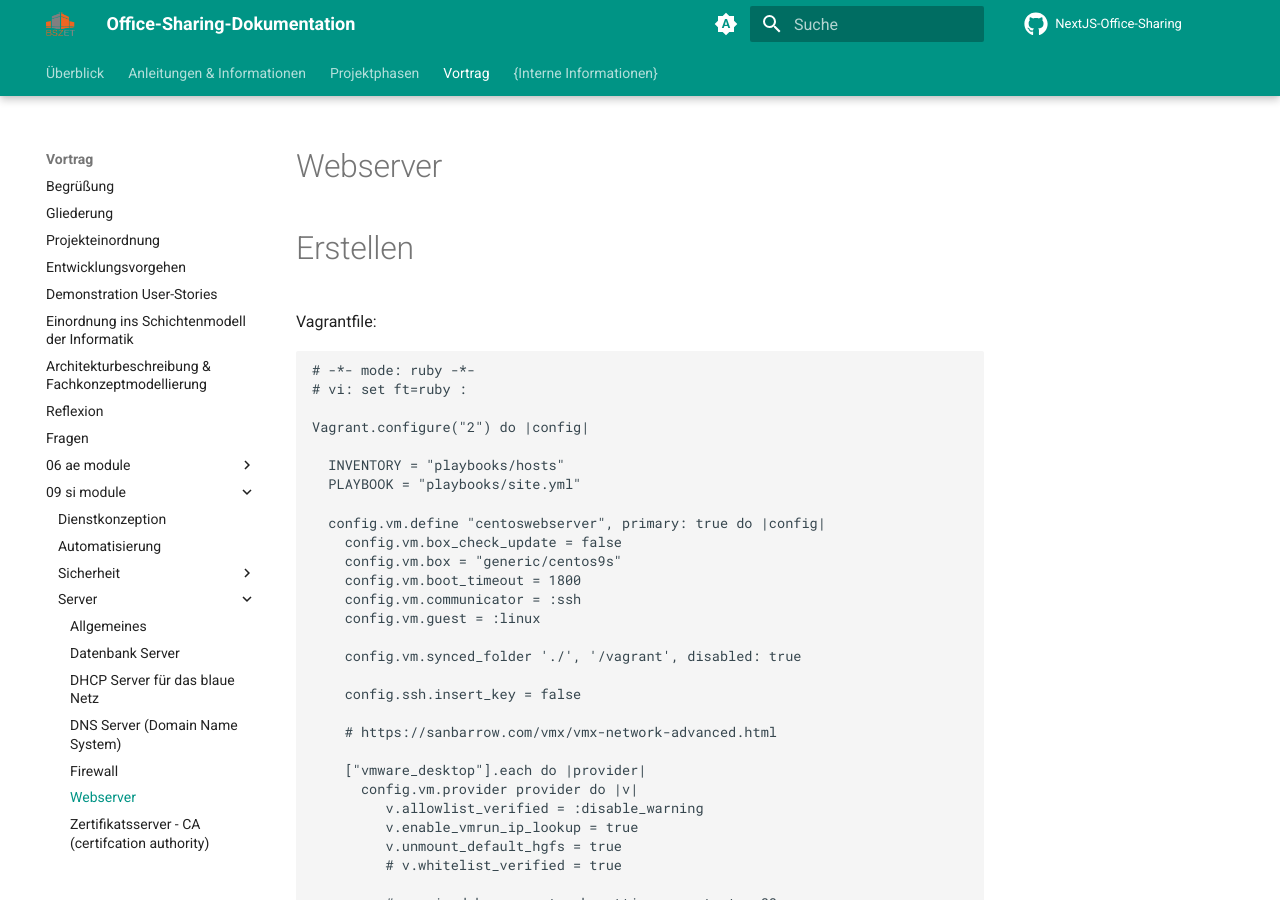
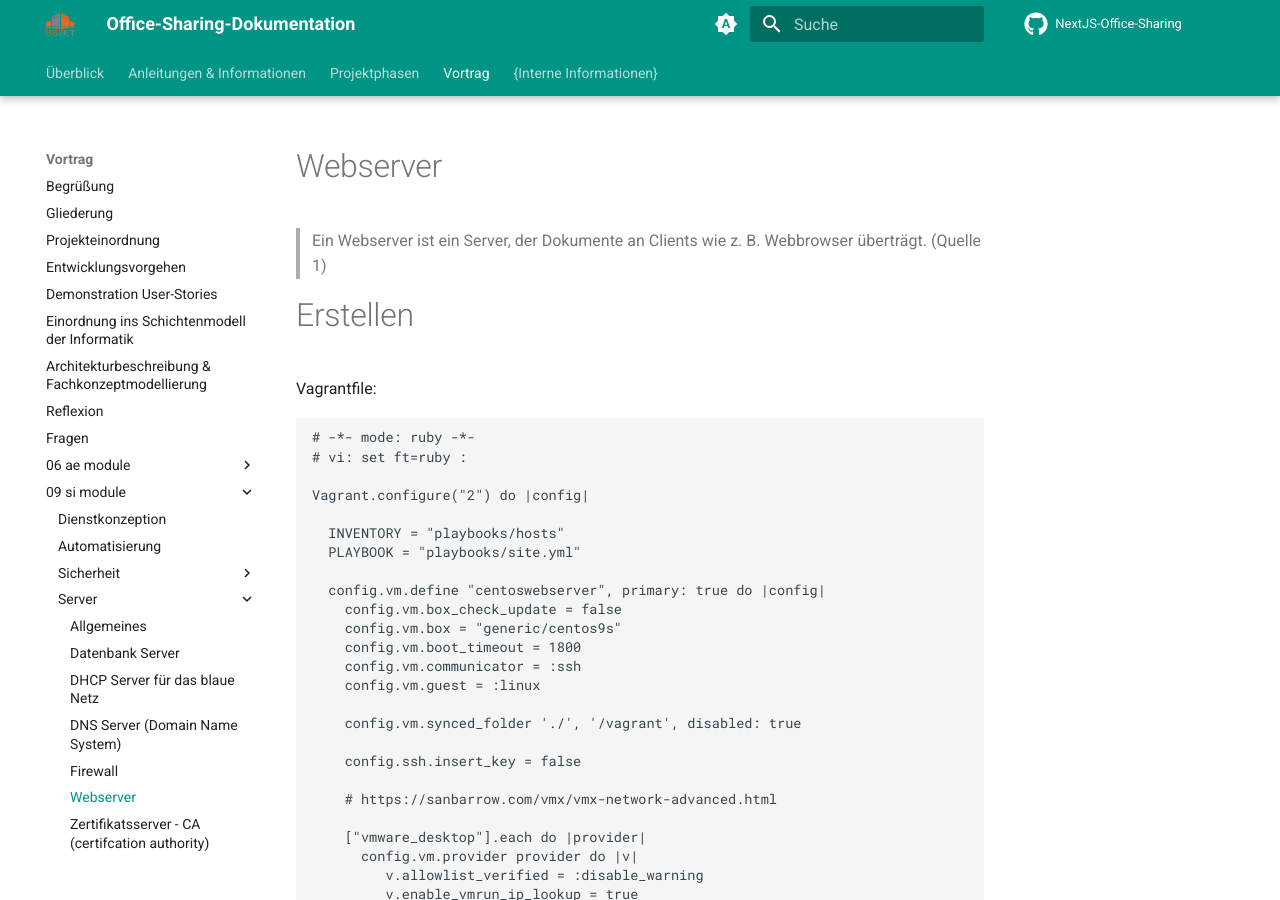
Before and after one commit to gz-bad-erzland-p2/Dokumentation, an MkDocs documentation site: the page built from docs/vortrag/09_si-module/server/05_Webserver.md, in a window 1280 px wide and 900 px high. Built offline with MkDocs 1.6.1 and Material for MkDocs 9.7.7, drawn with Linux system fonts in a browser that asks for light colours; comment, search, counter and statistics services are not loaded; some of the changed text lies outside the part shown.

Commit message:
Update 05_Webserver.md

````diff
--- a/docs/vortrag/09_si-module/server/05_Webserver.md
+++ b/docs/vortrag/09_si-module/server/05_Webserver.md
@@ -1,5 +1,5 @@
 # Webserver
-
+>Ein Webserver ist ein Server, der Dokumente an Clients wie z. B. Webbrowser überträgt. (Quelle 1)
 # Erstellen
 
 Vagrantfile:
@@ -254,3 +254,5 @@ Playbooks:
       args:
         chdir: /var/www/NextJS-Office-Sharing
 ```
+
+(Quelle 1: https://de.wikipedia.org/wiki/Webserver, 27.02.2023)
````
